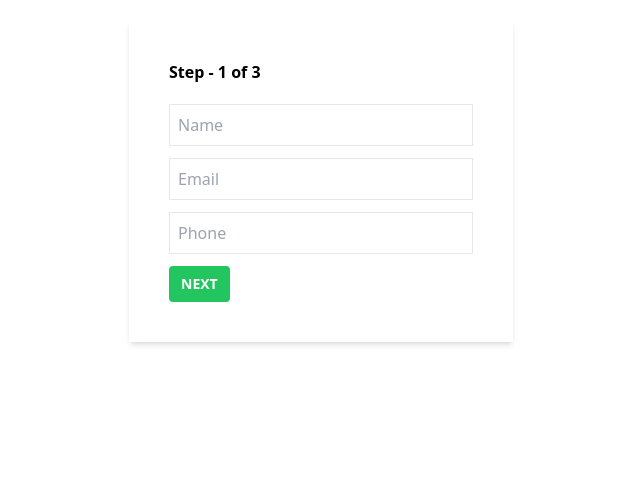
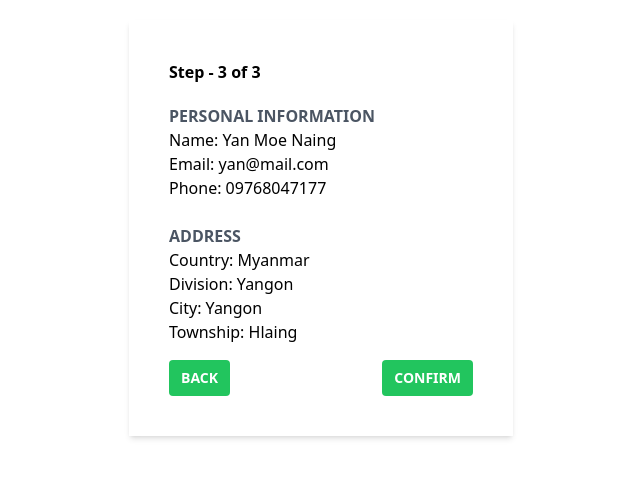
Before and after one commit to yanmoenaing118/designs, a React (Create React App) app: page / in a window 1280 px wide. Shown: the top 478 px of the page, without its empty margins (319-959 px from the left). Built offline with nearby package versions, Linux system fonts and the light colour scheme.

Commit message:
checkout steps

```diff
--- a/src/App.js
+++ b/src/App.js
@@ -4,6 +4,7 @@ import { useForm, Controller } from "react-hook-form";
 import { phone } from "phone";
 import PersonalInfo from "./components/checkout/PersonalInfo";
 import Addresses from "./components/checkout/Address";
+import ConfirmCheckout from "./components/checkout/ConfirmCheckout";
 
 const options = [
   { value: "chocolate", label: "Chocolate" },
@@ -12,7 +13,7 @@ const options = [
 ];
 
 export default function App() {
-  const [step, setStep] = useState(1);
+  const [step, setStep] = useState(3);
 
   let content = null;
 
@@ -21,8 +22,11 @@ export default function App() {
       content = <PersonalInfo onNext={() => setStep(step + 1)} />;
       break;
     case 2:
-      content = <Addresses onPrev={() => setStep(step - 1)} />;
+      content = <Addresses onPrev={() => setStep(step - 1)} onNext={() => setStep(step + 1)} />;
       break;
+      case 3:
+        content = <ConfirmCheckout onPrev={() => setStep(step - 1)} onNext={() => setStep(step + 1)} />;
+        break;
     default:
       return <div>N</div>;
   }
--- a/src/components/checkout/Address.js
+++ b/src/components/checkout/Address.js
@@ -2,46 +2,52 @@ import { useForm, Controller } from "react-hook-form";
 import Select from "./../form/Select";
 import useCountry from "../../hooks/useCountry";
 import useDivision from "../../hooks/useDivision";
+import useCity from "../../hooks/useCity";
+import useTownship from "../../hooks/useTownship";
+
 import Button from "../utils/Button";
 import { useEffect } from "react";
 
-export default function Addresses({ onPrev }) {
+export default function Addresses({ onPrev, onNext }) {
   const { handleSubmit, control, watch } = useForm({
-    defaultValues: {
-      country: {
-        value: "62e4ad437a4b586d1d65eca4",
-        label: "Myanmar",
-      },
-    },
+    defaultValues: {},
   });
 
-  const { countries, loading: cLoading, error: cError } = useCountry();
-  const {
-    divisions,
-    loading: dLoading,
-    error: dError,
-    onCountryChange,
-  } = useDivision();
+  const { countries } = useCountry();
+  const { divisions, onCountryChange } = useDivision();
+  const { cities, onDivisionChange } = useCity();
+  const { townships, onCityChange } = useTownship();
 
   const country = watch("country");
+  const division = watch("division");
+  const city = watch("city");
 
   useEffect(() => {
-    console.log(country);
     onCountryChange(country?.value);
   }, [country]);
 
+  useEffect(() => {
+    onDivisionChange(division?.value);
+  }, [division]);
+
+  useEffect(() => {
+    onCityChange(city?.value);
+  }, [city]);
+
   function handleFormSubmit(data) {
     console.log(data);
+    onNext();
   }
 
   return (
     <form onSubmit={handleSubmit(handleFormSubmit)}>
       <div className="mb-4">
         <Controller
-          name="country"
+          name="address.country"
           control={control}
           render={({ field: { onChange, value } }) => (
             <Select
+              placeholder="Select Country"
               value={value}
               options={getItems(countries?.results?.items || []) || []}
               onChange={onChange}
@@ -52,10 +58,11 @@ export default function Addresses({ onPrev }) {
 
       <div className="mb-4">
         <Controller
-          name="division"
+          name="address.division"
           control={control}
           render={({ field: { onChange, value } }) => (
             <Select
+              placeholder="Select Division"
               value={value}
               options={getItems(divisions?.results || []) || []}
               onChange={onChange}
@@ -64,8 +71,38 @@ export default function Addresses({ onPrev }) {
         />
       </div>
 
+      <div className="mb-4">
+        <Controller
+          name="address.city"
+          control={control}
+          render={({ field: { onChange, value } }) => (
+            <Select
+              placeholder="Select City"
+              value={value}
+              onChange={onChange}
+              options={getItems(cities?.results) || []}
+            />
+          )}
+        />
+      </div>
+
+      <div className="mb-4">
+        <Controller
+          name="address.township"
+          control={control}
+          render={({ field: { onChange, value } }) => (
+            <Select
+              placeholder="Select Township"
+              value={value}
+              onChange={onChange}
+              options={getItems(townships?.results) || []}
+            />
+          )}
+        />
+      </div>
+
       <div className="flex justify-between mt-4">
-        <Button text="Next" type="button" onClick={onPrev} />
+        <Button text="Back" type="button" onClick={onPrev} />
         <Button text="Submit" type="submit" />
       </div>
     </form>
@@ -73,6 +110,7 @@ export default function Addresses({ onPrev }) {
 }
 
 function getItems(items) {
+  if (!Array.isArray(items)) return null;
   return items.map((item) => ({
     value: item._id,
     label: item.name,
--- /dev/null
+++ b/src/components/checkout/ConfirmCheckout.js
@@ -0,0 +1,28 @@
+import Button from "../utils/Button";
+
+export default function ConfirmCheckout({ onPrev, onNext }) {
+  return (
+    <div>
+      <div>
+        <div className="font-bold text-gray-600 uppercase">
+          Personal Information
+        </div>
+        <div>Name: Yan Moe Naing</div>
+        <div>Email: yan@mail.com</div>
+        <div>Phone: 09768047177</div>
+      </div>
+      <div className="mt-6">
+        <div className="font-bold text-gray-600 uppercase">Address</div>
+        <div>Country: Myanmar</div>
+        <div>Division: Yangon</div>
+        <div>City: Yangon</div>
+        <div>Township: Hlaing</div>
+      </div>
+
+      <div className="flex justify-between mt-4">
+        <Button text="Back" onClick={onPrev} />
+        <Button text="Confirm" onClick={onNext} />
+      </div>
+    </div>
+  );
+}
--- a/src/components/checkout/Payment.js
+++ b/src/components/checkout/Payment.js
@@ -0,0 +1,3 @@
+export default function Payment() {
+  return <div>Payment form</div>;
+}
--- a/src/components/form/Select.js
+++ b/src/components/form/Select.js
@@ -5,11 +5,11 @@ export default function ReactSelectInput({
   options,
   placeholder,
   onChange,
-  value
+  value,
 }) {
   return (
     <Select
-    value={value}
+      value={value}
       options={options}
       placeholder={placeholder}
       onChange={(value) => onChange(value)}
--- a/src/hooks/useCity.js
+++ b/src/hooks/useCity.js
@@ -4,11 +4,10 @@ import fetcher from "../lib/fetcher";
 
 export default function useCity() {
   const [division, setDivision] = useState("");
-  const router = useRouter();
 
   const { data, error } = useSWRImmutable(
     division !== ""
-      ? `https://d2-olive-api.venuslab.co/api/v1.0.0/location/city?division=${division}`
+      ? `https://d2-olive-api.venuslab.co/api/v1.0.0/location/division/${division}`
       : null,
     fetcher
   );
--- a/src/hooks/useTownship.js
+++ b/src/hooks/useTownship.js
@@ -9,7 +9,7 @@ export default function useTownship() {
 
   const { data, error } = useSWRImmutable(
     city !== ""
-      ? `https://d2-olive-api.venuslab.co/api/v1.0.0/location/township?city=${city}`
+      ? `https://d2-olive-api.venuslab.co/api/v1.0.0/location/city/${city}`
       : null,
     fetcher
   );
```
